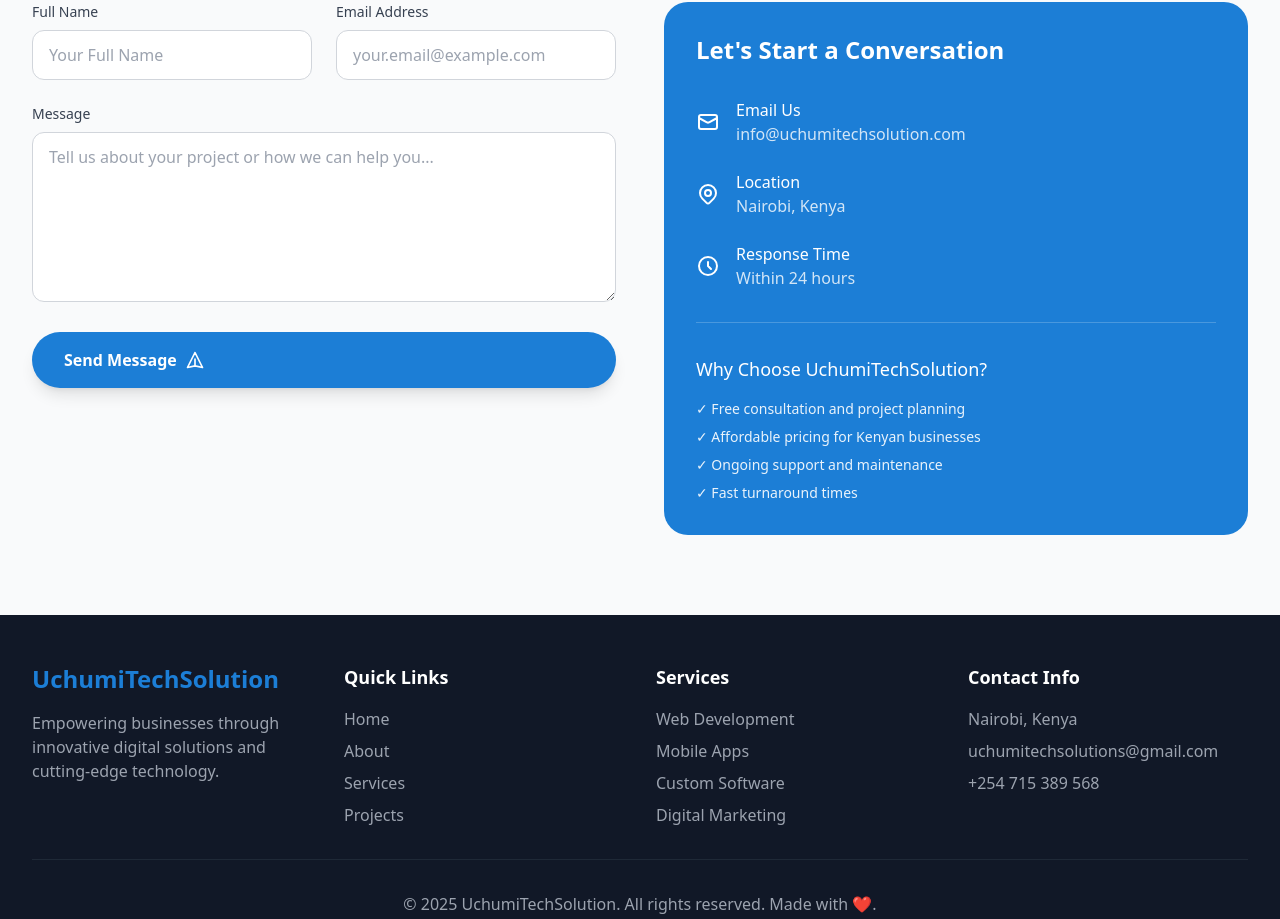
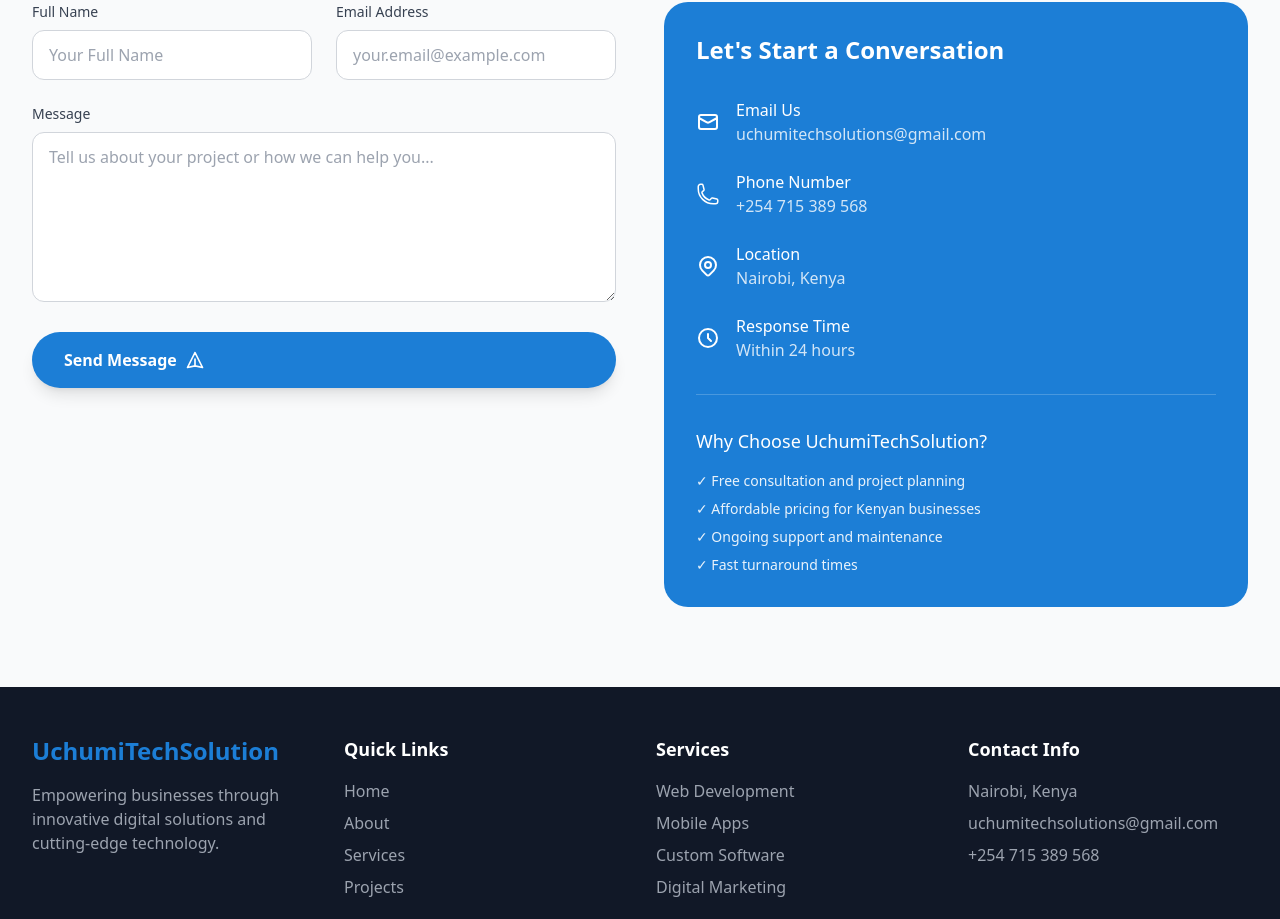
Before and after one commit to uchumitechsolutions/uchumitech-v1, a Nuxt app: page / in a window 1280 px wide. Shown: the part 3458-4377 px from the top of the page. Built offline with nearby package versions, Linux system fonts and the light colour scheme.

Commit message:
added contatcs

```diff
--- a/app/pages/index.vue
+++ b/app/pages/index.vue
@@ -293,8 +293,22 @@
                   </svg>
                   <div>
                     <div class="font-medium">Email Us</div>
-                    <div class="opacity-80">info@uchumitechsolution.com</div>
+                    <div class="opacity-80">uchumitechsolutions@gmail.com</div>
                   </div>
+
+                </div>
+
+                  <div class="flex items-center">
+
+                  <svg xmlns="http://www.w3.org/2000/svg" fill="none" viewBox="0 0 24 24" stroke-width="1.5" stroke="currentColor" class="h-6 w-6 mr-4">
+                        <path stroke-linecap="round" stroke-linejoin="round" d="M2.25 6.75c0 8.284 6.716 15 15 15h2.25a2.25 2.25 0 0 0 2.25-2.25v-1.372c0-.516-.351-.966-.852-1.091l-4.423-1.106c-.44-.11-.902.055-1.173.417l-.97 1.293c-.282.376-.769.542-1.21.38a12.035 12.035 0 0 1-7.143-7.143c-.162-.441.004-.928.38-1.21l1.293-.97c.363-.271.527-.734.417-1.173L6.963 3.102a1.125 1.125 0 0 0-1.091-.852H4.5A2.25 2.25 0 0 0 2.25 4.5v2.25Z" />
+                    </svg>
+
+                  <div>
+                    <div class="font-medium">Phone Number </div>
+                    <div class="opacity-80">+254 715 389 568</div>
+                  </div>
+
                 </div>
 
                 <div class="flex items-center">
```
